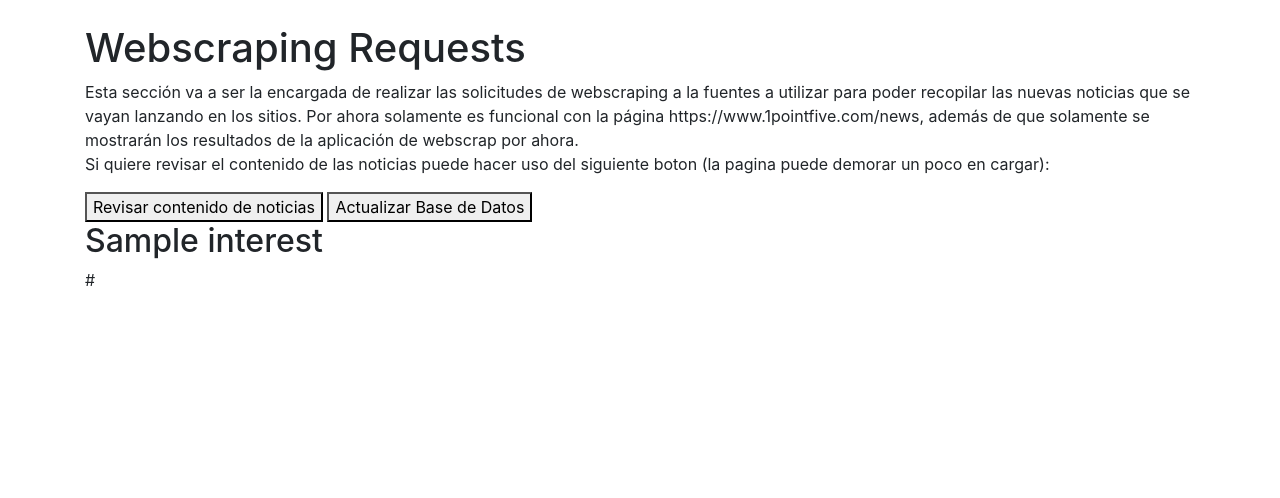
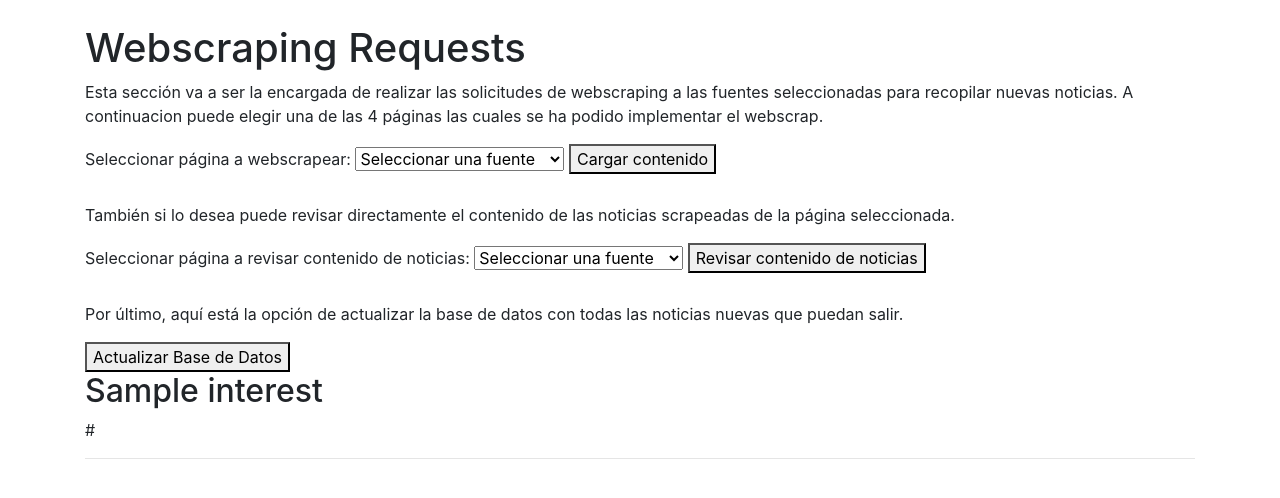
Before and after one commit to Elweon665/GRUPO07-2024-PROYINF, a Django app: template Boletines/scraping/templates/scrap_view.html in a window 1280 px wide. Shown: the part 56-554 px from the top of the page. Run offline with Django 5.2, Linux system fonts and the light colour scheme; the template is opened without the code that fills it: most values are stand-ins (such as "Sample title", 1, 10 or a date in 2020); some libraries are stand-ins or nearby versions.

Commit message:
Final 1.5

```diff
--- a/Boletines/scraping/templates/scrap_view.html
+++ b/Boletines/scraping/templates/scrap_view.html
@@ -12,13 +12,44 @@
 <body>
     <div id="main">
         <h1>Webscraping Requests</h1>
-        <p> Esta sección va a ser la encargada de realizar las solicitudes de webscraping a la fuentes a utilizar para poder recopilar
-            las nuevas noticias que se vayan lanzando en los sitios. Por ahora solamente es funcional con la página https://www.1pointfive.com/news,
-            además de que solamente se mostrarán los resultados de la aplicación de webscrap por ahora.<br>
-            Si quiere revisar el contenido de las noticias puede hacer uso del siguiente boton (la pagina puede demorar un poco en cargar):
         <p>
+            Esta sección va a ser la encargada de realizar las solicitudes de webscraping a las fuentes seleccionadas para recopilar
+            nuevas noticias. A continuacion puede elegir una de las 4 páginas las cuales se ha podido implementar el webscrap.
+        </p>
+
+        <!-- Formulario para seleccionar la fuente -->
+        <form method="get" action="">
+            <label for="scrap-page">Seleccionar página a webscrapear:</label>
+            <select id="scrap-page" name="page">
+                <option value="-">Seleccionar una fuente</option>
+                <option value="1pointfive" {% if selected_page == "1pointfive" %}selected{% endif %}>1PointFive News</option>
+                <option value="aedyr" {% if selected_page == "aedyr" %}selected{% endif %}>AEDyR Eventos</option>
+                <option value="apnews" {% if selected_page == "apnews" %}selected{% endif %}>AP News - Water Quality</option>
+                <option value="agricology" {% if selected_page == "agricology" %}selected{% endif %}>Agricology UK</option>
+            </select>
+            <button type="submit">Cargar contenido</button>
+        </form><br>
+
+        <p>
+            También si lo desea puede revisar directamente el contenido de las noticias scrapeadas de la página seleccionada.
+        </p>
+        <!-- Botón para redirigir a la página de noticias detalladas -->
         <form action="/scrap/news" method="get">
+            <label for="scrap-page">Seleccionar página a revisar contenido de noticias:</label>
+            <select id="scrap-page" name="page">
+                <option value="-">Seleccionar una fuente</option>
+                <option value="1pointfive" {% if selected_page == "1pointfive" %}selected{% endif %}>1PointFive News</option>
+                <option value="aedyr" {% if selected_page == "aedyr" %}selected{% endif %}>AEDyR Eventos</option>
+                <option value="apnews" {% if selected_page == "apnews" %}selected{% endif %}>AP News - Water Quality</option>
+                <option value="agricology" {% if selected_page == "agricology" %}selected{% endif %}>Agricology UK</option>
+            </select>
             <button type="submit">Revisar contenido de noticias</button>
+        </form><br>
+
+        <p>
+            Por último, aquí está la opción de actualizar la base de datos con todas las noticias nuevas que puedan salir.
+        </p>
+        <form action="" method="get">
             <button id="update-database-button">Actualizar Base de Datos</button>
         </form>
 
@@ -42,11 +73,15 @@
             });
         </script>
 
+        <!-- Mostrar el contenido scrapeado -->
         {% if interests %}
-        {% for interest in interests %}
-        <h2>{{interest.title}}</h2>
-        <p>{{interest.link}}</p><br>
-        {% endfor %}
+            {% for interest in interests %}
+                <h2>{{ interest.title }}</h2>
+                <p>{{ interest.link }}</p>
+                <hr>
+            {% endfor %}
+        {% else %}
+            <p>No se encontró contenido para la fuente seleccionada.</p>
         {% endif %}
     </div>
 </body>
```
Also changed, not shown: Boletines/scraping/views.py (+40 -18 lines), Boletines/db.sqlite3.
